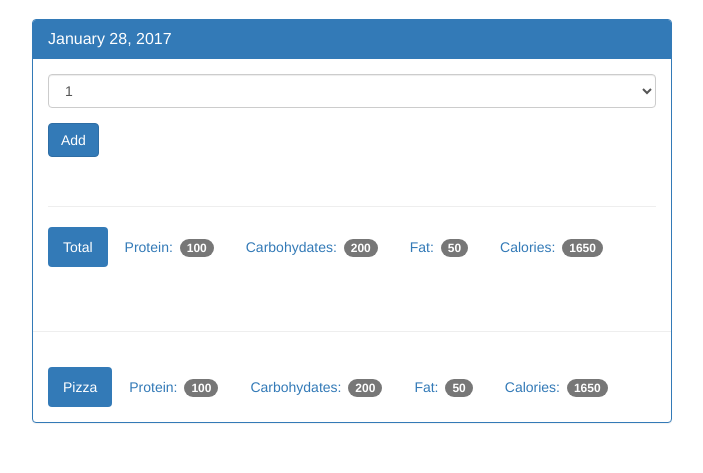
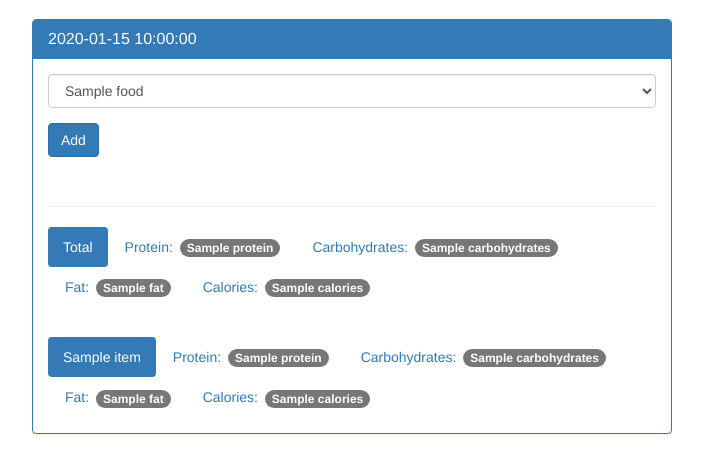
Before and after one commit to amanovishnu/flask_apps, a Flask app: template food_tracker/templates/day.html in a window 1280 px wide. Shown: the part 51-524 px from the top of the page, without its empty margins (288-991 px from the left). Run offline with Flask 2, Linux system fonts and the light colour scheme; the template is opened without the code that fills it: most values are stand-ins (such as "Sample title", 1, 10 or a date in 2020); some libraries are stand-ins or nearby versions.

Commit message:
urls modified

```diff
--- a/food_tracker/app.py
+++ b/food_tracker/app.py
@@ -1,3 +1,4 @@
+from cmath import log
 from operator import ge
 from flask import Flask, render_template, g, request, jsonify
 import sqlite3
@@ -23,6 +24,7 @@ def close_db(error):
 
 @app.route('/', methods=['GET','POST'])
 def index():
+
     db = get_db()
 
     if request.method == 'POST':
@@ -34,18 +36,48 @@ def index():
     cur = db.execute('select entry_date from log_date order by entry_date desc;')
     results = cur.fetchall()
 
-    pretty_results = list()
+    date_results = list()
     for i in results:
         single_date = {}
+        single_date['date'] = i['entry_date']
         d = datetime.strptime(str(i['entry_date']), '%Y%m%d')
         single_date['entry_date'] = datetime.strftime(d,'%B %d, %Y')
-        pretty_results.append(single_date)
+        date_results.append(single_date)
 
-    return render_template('home.html',results=pretty_results)
+    return render_template('home.html',results=date_results)
 
-@app.route('/view')
-def view():
-    return render_template('day.html')
+@app.route('/view/<date>', methods=['GET','POST']) # date will be in the format 20220501
+def view(date):
+
+    db = get_db()
+    cur = db.execute('select id, entry_date from log_date where entry_date = ?',[date])
+    date_result = cur.fetchone()
+    d = datetime.strptime(str(date_result['entry_date']),'%Y%m%d')
+    pretty_date = datetime.strftime(d,"%B %d, %Y")
+
+    if request.method == 'POST':
+        db.execute('insert into food_date (food_id, log_date_id) values (?, ?)',[request.form['food-select'], date_result['id']])
+        db.commit()
+
+    # logic to fetch all food items added so far
+    food_cur = db.execute('select id, name from food;')
+    food_results = food_cur.fetchall()
+
+    # logic to fetch differnet food items eaten in a given day
+    log_cur = db.execute('''select food.name, food.protein, food.carbohydrates, food.fat, food.calories from food
+                            join food_date on food.id = food_date.food_id
+                            join log_date on food_date.log_date_id = log_date.id
+                            where log_date.entry_date = ?''',[date])
+    log_results = log_cur.fetchall()
+
+    # logic to fetch sum of total food eaten in a given day
+    total_cur = db.execute('''select sum(food.protein) as protein, sum(food.carbohydrates) as carbohydrates, sum(food.fat) as fat, sum(food.calories) as calories from food
+                            join food_date on food.id = food_date.food_id
+                            join log_date on food_date.log_date_id = log_date.id
+                            where log_date.entry_date = ?''',[date])
+    total_results = total_cur.fetchone()
+
+    return render_template('day.html', entry_date = date_result['entry_date'], pretty_date= pretty_date, food_results=food_results, log_results=log_results, total_results=total_results)
 
 @app.route('/food', methods=['GET','POST'])
 def food():
--- a/food_tracker/templates/add_food.html
+++ b/food_tracker/templates/add_food.html
@@ -20,12 +20,12 @@
 	<nav class="navbar navbar-inverse navbar-fixed-top">
 		<div class="container">
 			<div class="navbar-header">
-				<a class="navbar-brand" href="#">Food Tracker</a>
+				<a class="navbar-brand" href="{{ url_for('index') }}">Food Tracker</a>
 			</div>
 			<div id="navbar" class="navbar-collapse collapse">
 				<ul class="nav navbar-nav">
-					<li><a href="#">Home</a></li>
-					<li class="active"><a href="#">Add Food Item</a></li>
+					<li><a href="{{ url_for('index') }}">Home</a></li>
+					<li class="active"><a href="{{ url_for('food') }}">Add Food Item</a></li>
 				</ul>
 			</div>
 		</div>
--- a/food_tracker/templates/day.html
+++ b/food_tracker/templates/day.html
@@ -1,5 +1,6 @@
 <!DOCTYPE html>
 <html lang="en">
+
 <head>
 	<meta charset="utf-8">
 	<meta http-equiv="X-UA-Compatible" content="IE=edge">
@@ -19,12 +20,12 @@
 	<nav class="navbar navbar-inverse navbar-fixed-top">
 		<div class="container">
 			<div class="navbar-header">
-          <a class="navbar-brand" href="#">Food Tracker</a>
+				<a class="navbar-brand" href="{{ url_for('index') }}">Food Tracker</a>
 			</div>
 			<div id="navbar" class="navbar-collapse collapse">
 				<ul class="nav navbar-nav">
-            <li><a href="#">Home</a></li>
-            <li><a href="#">Add Food Item</a></li>
+					<li><a href="{{ url_for('index') }}">Home</a></li>
+					<li><a href="{{ url_for('food') }}">Add Food Item</a></li>
 				</ul>
 			</div>
 		</div>
@@ -36,15 +37,17 @@
 			<div>
 				<div class="panel panel-primary">
 					<div class="panel-heading">
-              <h3 class="panel-title">January 28, 2017</h3>
+						<h3 class="panel-title">{{ pretty_date }}</h3>
 					</div>
 
 					<div class="panel-body">
 
-              <form method="POST" action="/">
+						<form method="POST" action="{{ url_for('view', date=entry_date) }}">
 							<div class="form-group">
-                  <select class="form-control">
-                    <option>1</option>
+								<select class="form-control" name="food-select">
+									{% for food in food_results %}
+									<option value="{{ food.id }}"> {{food.name}}</option>
+									{% endfor %}
 								</select>
 							</div>
 
@@ -56,25 +59,25 @@
 
 						<ul class="nav nav-pills" role="tablist">
 							<li class="active"><a>Total</a></li>
-                <li><a>Protein: <span class="badge">100</span></a></li>
-                <li><a>Carbohydates: <span class="badge">200</span></a></li>
-                <li><a>Fat: <span class="badge">50</span></a></li>
-                <li><a>Calories: <span class="badge">1650</span></a></li>
+							<li><a>Protein: <span class="badge">{{total_results.protein}}</span></a></li>
+							<li><a>Carbohydrates: <span class="badge">{{ total_results.carbohydrates }}</span></a></li>
+							<li><a>Fat: <span class="badge">{{ total_results.fat }}</span></a></li>
+							<li><a>Calories: <span class="badge">{{ total_results.calories }}</span></a></li>
 						</ul>
 
 					</div>
 
-            <div class="page-header"></div>
-
+					{% for item in log_results %}
 					<div class="panel-body">
 						<ul class="nav nav-pills" role="tablist">
-                <li class="active"><a>Pizza</a></li>
-                <li><a>Protein: <span class="badge">100</span></a></li>
-                <li><a>Carbohydates: <span class="badge">200</span></a></li>
-                <li><a>Fat: <span class="badge">50</span></a></li>
-                <li><a>Calories: <span class="badge">1650</span></a></li>
+							<li class="active"><a>{{ item.name}}</a></li>
+							<li><a>Protein: <span class="badge">{{ item.protein }}</span></a></li>
+							<li><a>Carbohydrates: <span class="badge">{{ item.carbohydrates }}</span></a></li>
+							<li><a>Fat: <span class="badge">{{ item.fat }}</span></a></li>
+							<li><a>Calories: <span class="badge">{{ item.calories }}</span></a></li>
 						</ul>
 					</div>
+					{% endfor %}
 
 				</div>
 			</div>
```
Also changed, not shown: food_tracker/templates/home.html (+5 -5 lines), README.md. Lines whose indentation alone changed are shown as unchanged.
